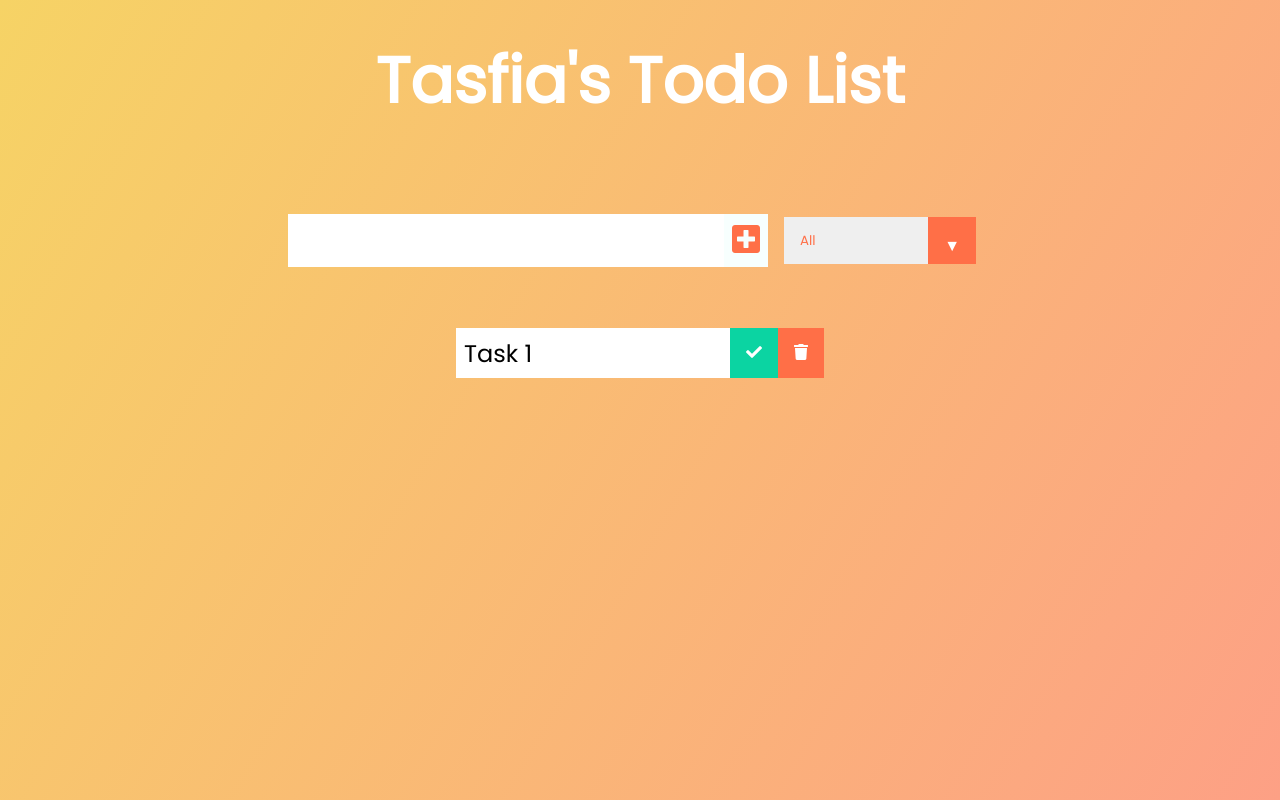
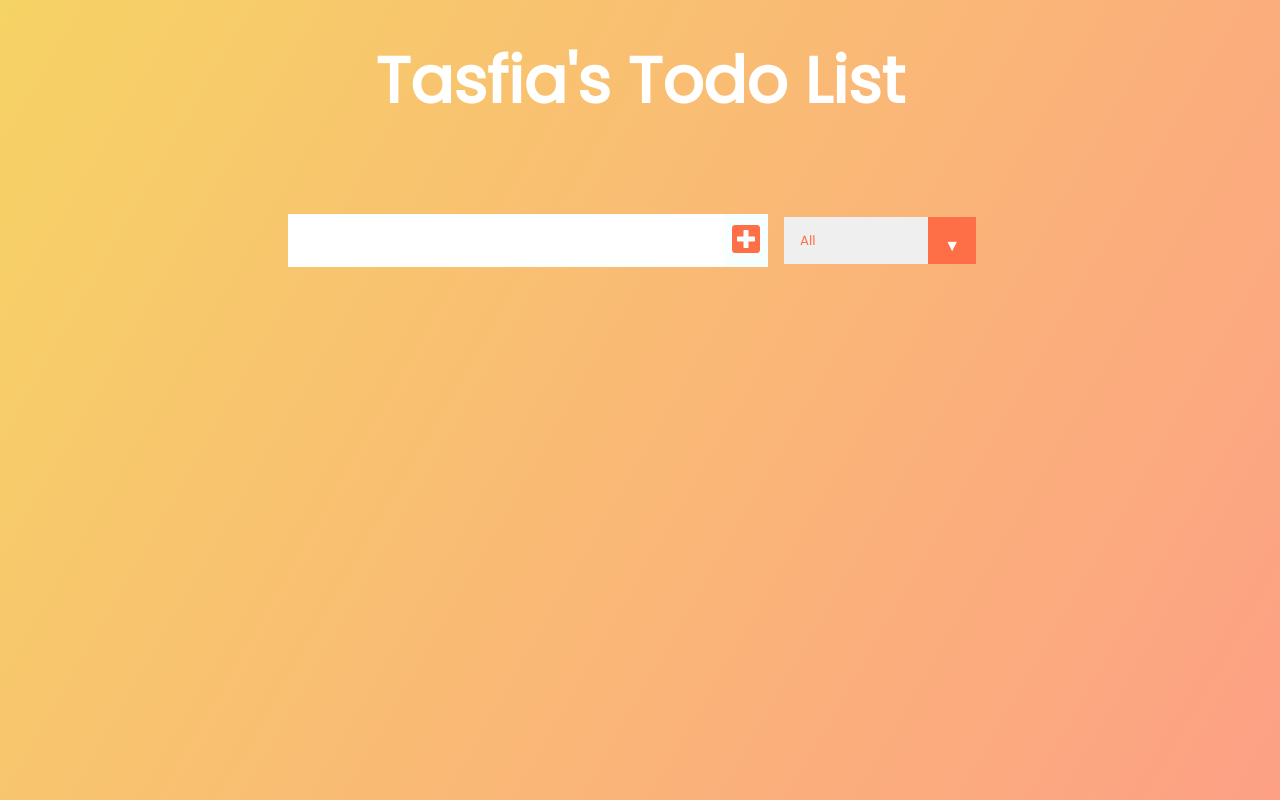
Before and after one commit to TasfiaIslam/React-simple-projects, a React (Create React App) app in the folder react-todo/: page / in a window 1280 px wide. Built offline with nearby package versions, Linux system fonts and the light colour scheme.

Commit message:
Add dynamic input text

```diff
--- a/react-todo/src/components/Todo.js
+++ b/react-todo/src/components/Todo.js
@@ -1,9 +1,9 @@
 import React from "react";
 
-const Todo = () => {
+const Todo = ({ text }) => {
   return (
     <div className="todo">
-      <li className="todo-item">Task 1</li>
+      <li className="todo-item">{text}</li>
       <button className="complete-btn">
         <i className="fas fa-check"></i>
       </button>
--- a/react-todo/src/components/TodoList.js
+++ b/react-todo/src/components/TodoList.js
@@ -5,7 +5,9 @@
   return (
     <div className="todo-container">
       <ul className="todo-list">
-        <Todo />
+        {todos.map((todo) => (
+          <Todo key={todo.id} text={todo.text} />
+        ))}
       </ul>
     </div>
   );
```
Also changed, not shown: 1 other file (tests, documents, lock files or other folders).
